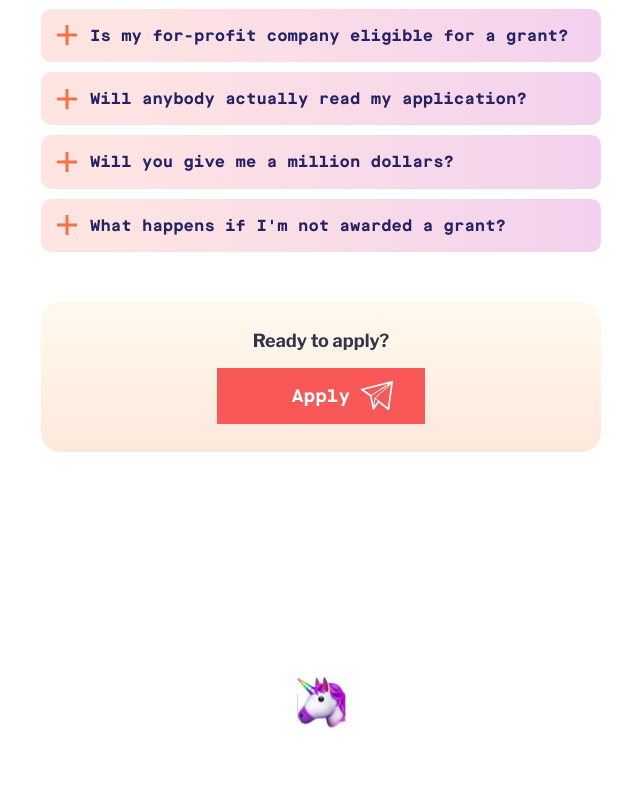
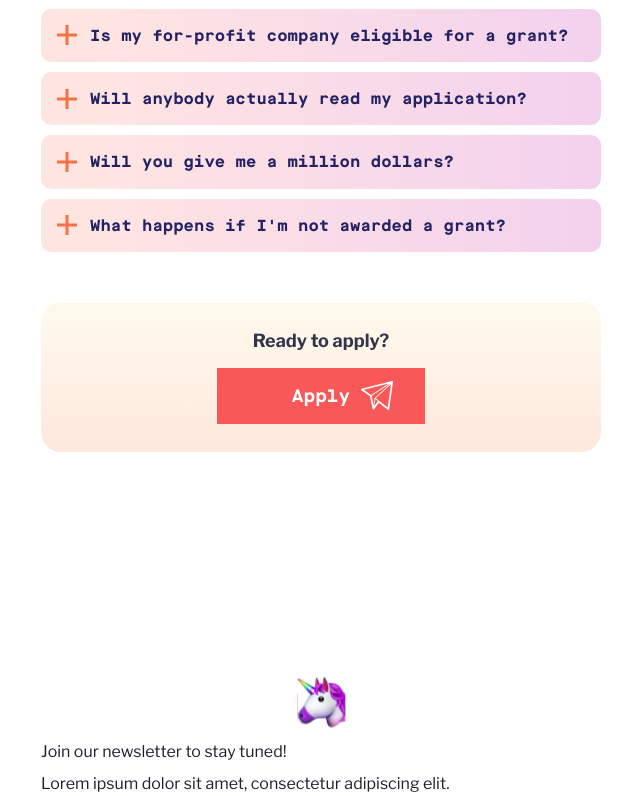
Before and after one commit to ethereum/esp-website, a Next.js app: page /applicants/project-grants in a window 1280 px wide. Shown: the part 4079-4875 px from the top of the page, without its empty margins (319-959 px from the left). Before the commit the page ends 4819 px from the top, so only its background shows below. Built offline with nearby package versions, Linux system fonts and the light colour scheme.

Commit message:
chore: add SignupBox placeholder to Layout

```diff
--- a/src/components/UI/Layout.tsx
+++ b/src/components/UI/Layout.tsx
@@ -1,4 +1,4 @@
-import { Container, ContainerProps } from '@chakra-ui/react';
+import { Container, ContainerProps, Stack, Text } from '@chakra-ui/react';
 import { FC } from 'react';
 import { NavMobile } from './NavMobile';
 import { UnicornSpace } from './UnicornSpace';
@@ -11,6 +11,12 @@ export const Layout: FC<ContainerProps> = ({ children, ...props }) => {
       {children}
 
       <UnicornSpace />
+
+      <Stack>
+        <Text>Join our newsletter to stay tuned!</Text>
+
+        <Text>Lorem ipsum dolor sit amet, consectetur adipiscing elit.</Text>
+      </Stack>
     </Container>
   );
 };
```
